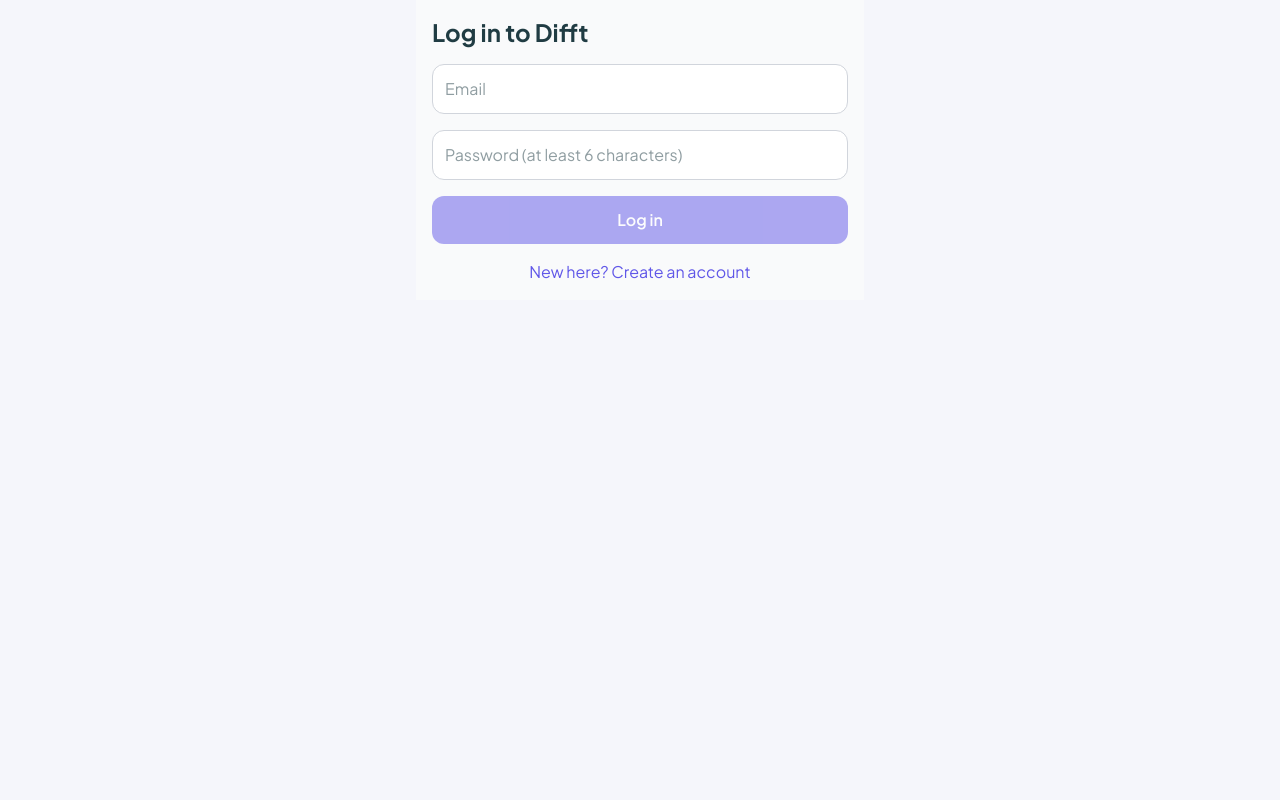
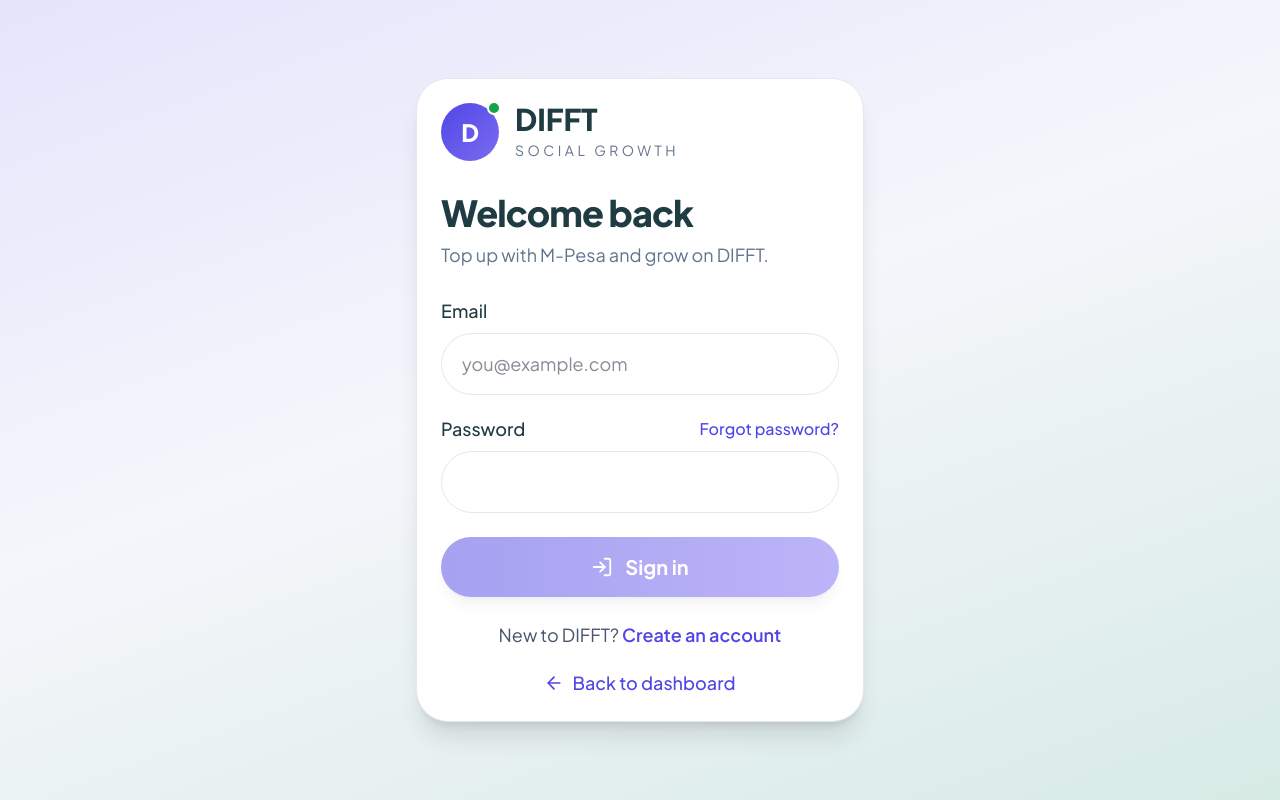
Before and after one commit to fredrickpaul/Difft, a Next.js app: page /login in a window 1280 px wide. Built offline with nearby package versions, Linux system fonts and the light colour scheme.

Commit message:
Refactor LoginPage component and UI elements
Refactor login page layout and improve UI elements.

```diff
--- a/app/login/page.tsx
+++ b/app/login/page.tsx
@@ -1,20 +1,10 @@
 "use client";
 
 import { useState } from "react";
+import Link from "next/link";
 import { useRouter } from "next/navigation";
-import { createClient, type SupabaseClient } from "@supabase/supabase-js";
-
-let client: SupabaseClient | null = null;
-function getSupabase() {
-  if (!client) {
-    client = createClient(
-      process.env.NEXT_PUBLIC_SUPABASE_URL!,
-      (process.env.NEXT_PUBLIC_SUPABASE_ANON_KEY ??
-        process.env.NEXT_PUBLIC_SUPABASE_PUBLISHABLE_KEY)!
-    );
-  }
-  return client;
-}
+import { LogIn, UserPlus, ArrowLeft } from "lucide-react";
+import { getSupabase } from "@/lib/sb";
 
 export default function LoginPage() {
   const router = useRouter();
@@ -36,36 +26,74 @@ export default function LoginPage() {
         setMsg("Check your email to confirm your account, then log in.");
       else router.push("/order");
     } else {
-      const { error } = await supabase.auth.signInWithPassword({
-        email,
-        password,
-      });
+      const { error } = await supabase.auth.signInWithPassword({ email, password });
       if (error) setMsg(error.message);
       else router.push("/order");
     }
     setBusy(false);
   }
 
-  const box =
-    "w-full rounded-xl border border-gray-300 bg-white p-3 text-[#203C43]";
+  async function forgot() {
+    if (!email) return setMsg("Enter your email first, then tap Forgot password.");
+    const { error } = await getSupabase().auth.resetPasswordForEmail(email);
+    setMsg(error ? error.message : "Password reset email sent. Check your inbox.");
+  }
+
+  const input =
+    "w-full rounded-full border border-slate-200 bg-white px-5 py-4 text-lg text-slate-900 outline-none focus:border-[#6057E8]";
 
   return (
-    <main className="mx-auto max-w-md space-y-4 bg-gray-50 p-4">
-      <h1 className="text-2xl font-bold text-[#203C43]">
-        {mode === "login" ? "Log in to Difft" : "Create your Difft account"}
+    <main
+      className="flex min-h-screen items-center justify-center p-4"
+      style={{ background: "linear-gradient(160deg,#e4e5fb,#f5f6fb 45%,#d7ebe5)" }}
+    >
+      <div className="w-full max-w-md rounded-[32px] border border-slate-200 bg-white p-6 shadow-xl">
+        <div className="flex items-center gap-4">
+          <div className="relative">
+            <div
+              className="flex h-[58px] w-[58px] items-center justify-center rounded-full text-2xl font-extrabold text-white"
+              style={{ background: "linear-gradient(135deg,#4f46e5,#7c6cf2)" }}
+            >
+              D
+            </div>
+            <span className="absolute -right-0.5 -top-0.5 h-3.5 w-3.5 rounded-full border-2 border-white bg-[#16a34a]" />
+          </div>
+          <div>
+            <div className="text-3xl font-extrabold leading-none">DIFFT</div>
+            <div className="mt-1.5 text-sm tracking-[0.25em] text-slate-500">SOCIAL GROWTH</div>
+          </div>
+        </div>
+
+        <h1 className="mt-8 text-4xl font-extrabold tracking-tight">
+          {mode === "login" ? "Welcome back" : "Create your account"}
         </h1>
+        <p className="mt-2 text-lg text-slate-500">
+          {mode === "login"
+            ? "Top up with M-Pesa and grow on DIFFT."
+            : "Sign up to start growing your channels."}
+        </p>
 
+        <label className="mb-2 mt-7 block text-lg font-medium">Email</label>
         <input
-        className={box}
+          className={input}
           type="email"
-        placeholder="Email"
+          placeholder="you@example.com"
           value={email}
           onChange={(e) => setEmail(e.target.value)}
         />
+
+        <div className="mb-2 mt-5 flex items-center justify-between">
+          <label className="text-lg font-medium">Password</label>
+          {mode === "login" && (
+            <button onClick={forgot} className="text-base font-medium text-[#4f46e5]">
+              Forgot password?
+            </button>
+          )}
+        </div>
         <input
-        className={box}
+          className={input}
           type="password"
-        placeholder="Password (at least 6 characters)"
+          placeholder={mode === "signup" ? "At least 6 characters" : ""}
           value={password}
           onChange={(e) => setPassword(e.target.value)}
         />
@@ -73,21 +101,29 @@ export default function LoginPage() {
         <button
           onClick={submit}
           disabled={busy || !email || !password}
-        className="w-full rounded-xl bg-[#6057E8] p-3 font-semibold text-white disabled:opacity-50"
+          className="mt-6 flex w-full items-center justify-center gap-3 rounded-full py-4 text-xl font-bold text-white shadow-lg disabled:opacity-50"
+          style={{ background: "linear-gradient(90deg,#4f46e5,#7c6cf2)" }}
         >
-        {busy ? "Please wait..." : mode === "login" ? "Log in" : "Sign up"}
+          {mode === "login" ? <LogIn size={22} /> : <UserPlus size={22} />}
+          {busy ? "Please wait..." : mode === "login" ? "Sign in" : "Sign up"}
         </button>
 
-      {msg && <p className="text-sm text-[#203C43]">{msg}</p>}
+        {msg && <p className="mt-4 text-center text-base text-slate-700">{msg}</p>}
 
         <button
-        onClick={() => setMode(mode === "login" ? "signup" : "login")}
-        className="block w-full text-center text-[#6057E8]"
+          onClick={() => { setMode(mode === "login" ? "signup" : "login"); setMsg(""); }}
+          className="mt-6 block w-full text-center text-lg text-slate-600"
         >
-        {mode === "login"
-          ? "New here? Create an account"
-          : "Already have an account? Log in"}
+          {mode === "login" ? "New to DIFFT? " : "Already have an account? "}
+          <span className="font-semibold text-[#4f46e5]">
+            {mode === "login" ? "Create an account" : "Sign in"}
+          </span>
         </button>
+
+        <Link href="/order" className="mt-5 flex items-center justify-center gap-2 text-lg font-medium text-[#4f46e5]">
+          <ArrowLeft size={20} /> Back to dashboard
+        </Link>
+      </div>
     </main>
   );
 }
```
Lines whose indentation alone changed are shown as unchanged.
